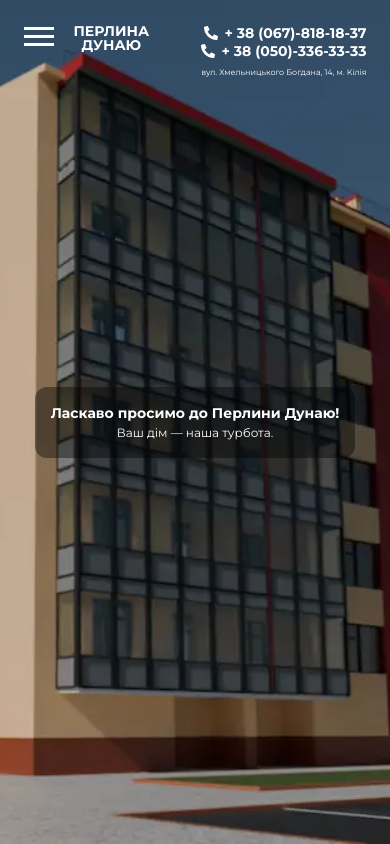
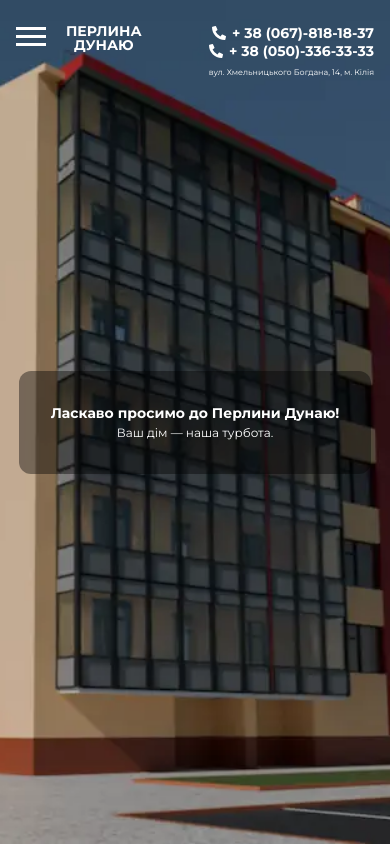
Before and after one commit to VladKzern/pearl_of_the_danube, a React (Vite) app: page / in a window 390 px wide. Built offline with nearby package versions, Linux system fonts and the light colour scheme.

Commit message:
cahnge media-screen from 768 to 925 and fixed horizontal moblie version

```diff
--- a/src/components/About/About.module.css
+++ b/src/components/About/About.module.css
@@ -8,7 +8,6 @@
   background-size: cover;
   background-position: center;
   display: flex;
-  align-items: center;
   justify-content: flex-start;
   z-index: 1;
 }
@@ -52,7 +51,7 @@
   line-height: 1.6;
 }
 
-@media (min-width: 768px) {
+@media (min-width: 925px) {
   .contentContainer {
     max-width: 500px;
     margin-left: 32px;
--- a/src/components/Header/Header.module.css
+++ b/src/components/Header/Header.module.css
@@ -1,6 +1,6 @@
 .headerContainer {
   position: absolute;
-  max-width: 375px;
+
   top: 0;
   left: 0;
   right: 0;
@@ -47,7 +47,7 @@
 }
 
 .nav {
-  display: flex;
+  display: none;
   height: 40px;
 }
 
@@ -153,6 +153,7 @@
   width: 30px;
   height: 25px;
   z-index: 2000;
+  margin-right: 20px;
 }
 
 .burger div {
@@ -180,6 +181,7 @@
 
 /* Мобільне меню */
 .mobileMenu {
+  display: flex;
   position: fixed;
   top: 0;
   left: 0;
@@ -223,7 +225,7 @@
 
 .mobileMenu a {
   color: #fff;
-  font-size: 24px;
+  font-size: 18px;
   text-decoration: none;
 }
 
@@ -232,7 +234,7 @@
 }
 
 .mobileMenu a.aSecond {
-  font-size: 18px;
+  font-size: 12px;
 }
 
 .mobileMenuInner {
@@ -245,19 +247,15 @@
   gap: 16px;
 }
 
-@media (max-width: 767px) {
+@media (max-width: 924px) {
+
   .burger {
     display: flex;
     margin-right: 20px;
   }
 
-  .nav {
-    display: none;
-  }
-
-  .mobileMenu {
+  .mobileBrandContainer {
     display: flex;
-
   }
 
   .mobileHeaderContainer {
@@ -302,7 +300,15 @@
   }
 }
 
-@media (min-width: 768px) {
+@media (min-width: 925px) {
+
+  .burger {
+    display: none;
+  }
+
+  .mobileMenu {
+    display: none;
+  }
 
   .headerContainer {
     flex-wrap: wrap;
@@ -311,7 +317,8 @@
   }
 
   .nav {
-    gap: clamp(10px, 5vw, 20px);
+    display: flex;
+    gap: clamp(10px, 2vw, 20px);
   }
 
   .phoneNumber {
--- a/src/components/Header/Header.tsx
+++ b/src/components/Header/Header.tsx
@@ -10,7 +10,7 @@ export default function NavbarDarkExample() {
 
   useEffect(() => {
     const handleResize = () => {
-      const mobile = window.innerWidth < 768;
+      const mobile = window.innerWidth < 926;
       setIsMobile(mobile);
 
       if (!mobile) {
--- a/src/components/Hero/Hero.module.css
+++ b/src/components/Hero/Hero.module.css
@@ -8,19 +8,19 @@
   background-size: cover;
   background-position: center;
   background-repeat: no-repeat;
-  display: flex;
   flex-direction: column;
+  position: relative;
   z-index: 0;
 }
 
 .heroContent {
-  margin-top: auto;
-  margin-bottom: auto;
+  position: absolute;
+
+
   text-align: center;
   color: white;
   z-index: 2;
-  position: static;
-  padding: 1rem;
+  padding: 2rem;
   background: rgba(0, 0, 0, 0.4);
   border-radius: 12px;
 }
@@ -33,7 +33,7 @@
   font-size: 12px;
 }
 
-@media (min-width: 768px) {
+@media (min-width: 926px) {
   .heroSection {
     background-image: url('../../assets/img/tabletHero@2x.webp');
     background-position: center;
@@ -47,7 +47,6 @@
     font-size: 16px;
   }
 }
-
 
 @media (min-width: 1440px) {
   .heroSection {
@@ -64,17 +63,3 @@
     font-size: 20px;
   }
 }
-
-@media (min-height: 340px) and (max-height: 420px) {
-  .mainHero {
-    font-size: 16px;
-  }
-
-  .textTitle {
-    font-size: 12px;
-  }
-
-  .heroContent {
-    padding: 1rem;
-  }
-}
--- a/src/components/styles/container.css
+++ b/src/components/styles/container.css
@@ -7,9 +7,9 @@
 }
 
 /* Styles for Tablet devices */
-@media screen and (min-width: 768px) {
+@media screen and (min-width: 925px) {
   .container {
-    max-width: 768px;
+    max-width: 925px;
     padding: 0 32px;
   }
 }
```
